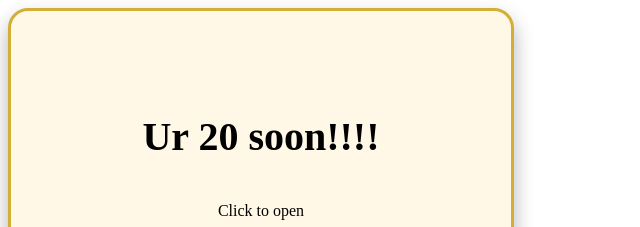
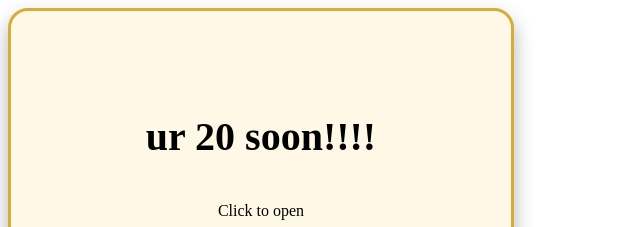
Before and after one commit to dcflab/hbd-, a plain HTML site: page index.html in a window 1280 px wide. Shown: the top 227 px of the page, 0-640 px from the left. Drawn offline with nearby package versions, Linux system fonts and the light colour scheme.

Commit message:
Correct text in invitation card

```diff
--- a/index.html
+++ b/index.html
@@ -15,13 +15,13 @@
   <div class="card" id="card">
     <!-- Front of the card -->
     <div class="front">
-      <h1>Ur 20 soon!!!!</h1>
+      <h1>ur 20 soon!!!! </h1>
       <p class="click-text">Click to open</p>
     </div>
 
     <!-- Inside of the card -->
     <div class="inside">
-      <h2>do u wanna have dinner with me? :>&gt;</h2>
+      <h2>do y wanna have dinner with me? :> :&gt;</h2>
       <p>📍 Wildflour, Rockwell<br>
          🕒 6:30 PM<br>
          🎂 November 26</p>
```
